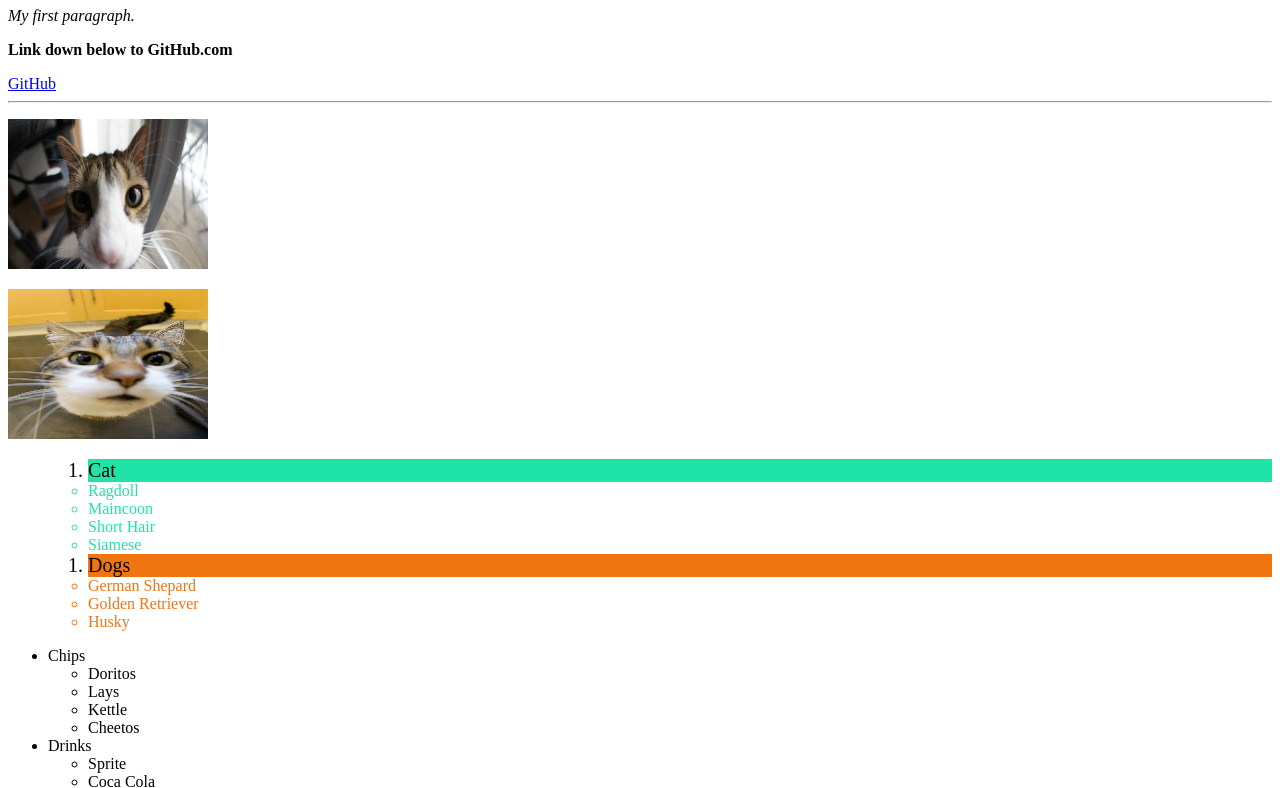
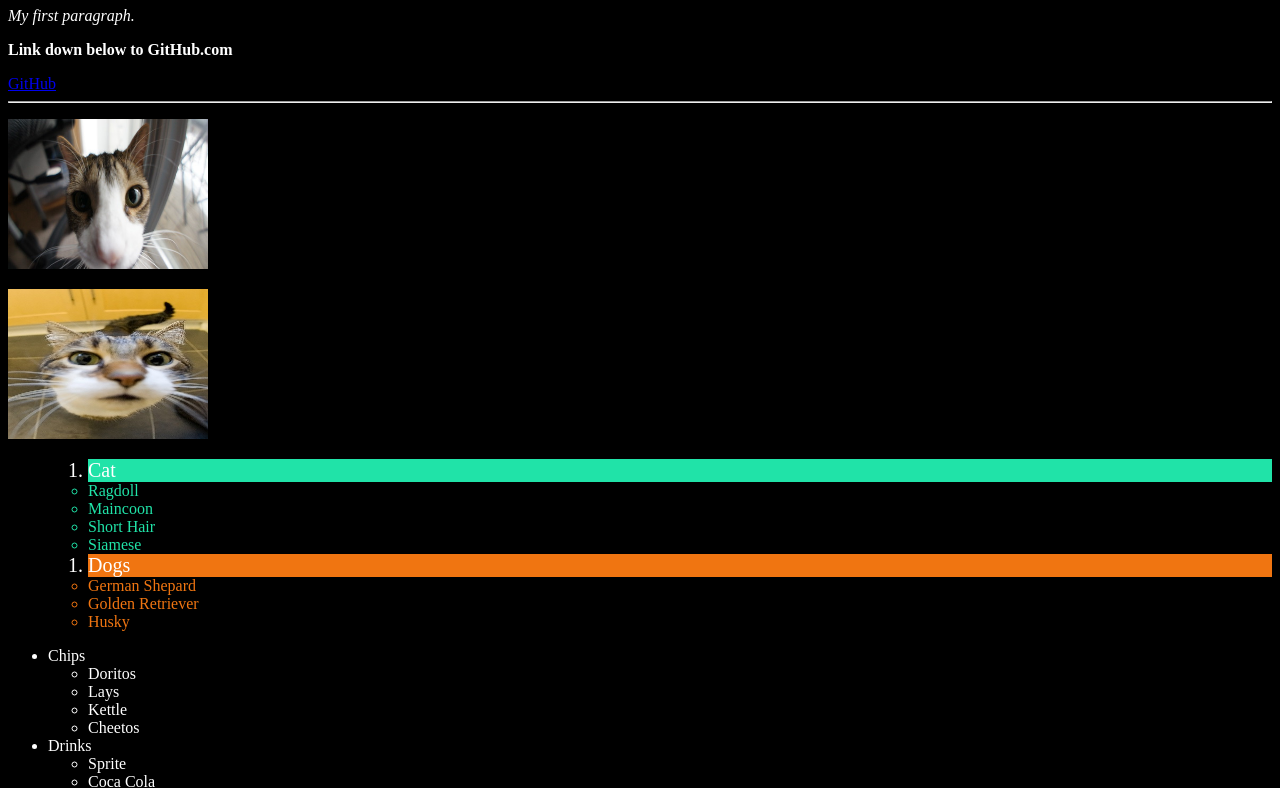
Before and after one commit to LoganMunksgard/LoganMunksgard.github.io, a plain HTML site: page dark.html in a window 1280 px wide. Shown: the part 73-861 px from the top of the page. Drawn offline with Linux system fonts and the light colour scheme.

Commit message:
style=background-color:Black

```diff
--- a/dark.html
+++ b/dark.html
@@ -5,7 +5,7 @@
 
         <title>Page Title</title>
     </head>
-    <body>
+    <body style="background-color:Black;color:White;">
         <h1>My First Project</h1>
         <p><i>My first paragraph.</i><p>
         <p><b>Link down below to GitHub.com</b></p>
```
